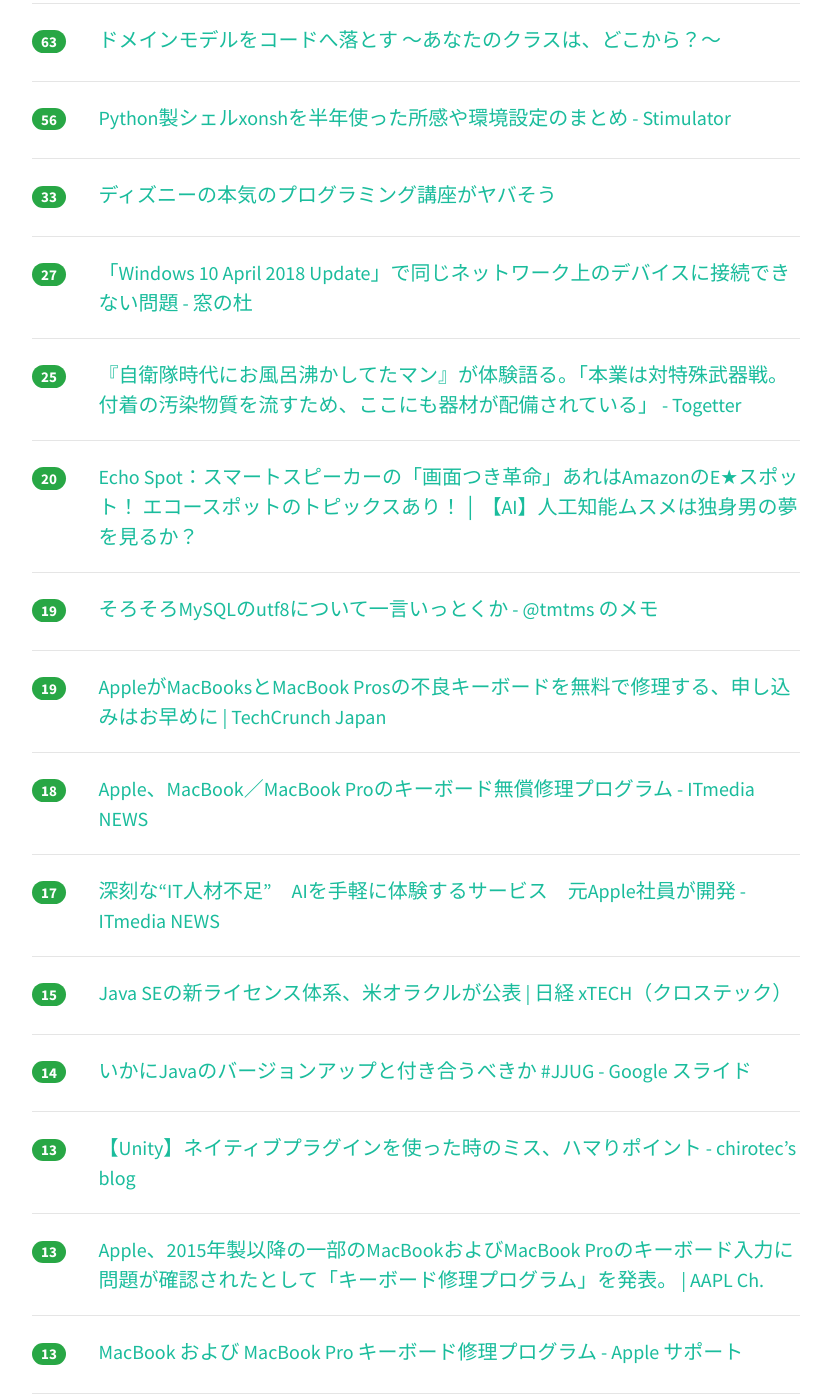
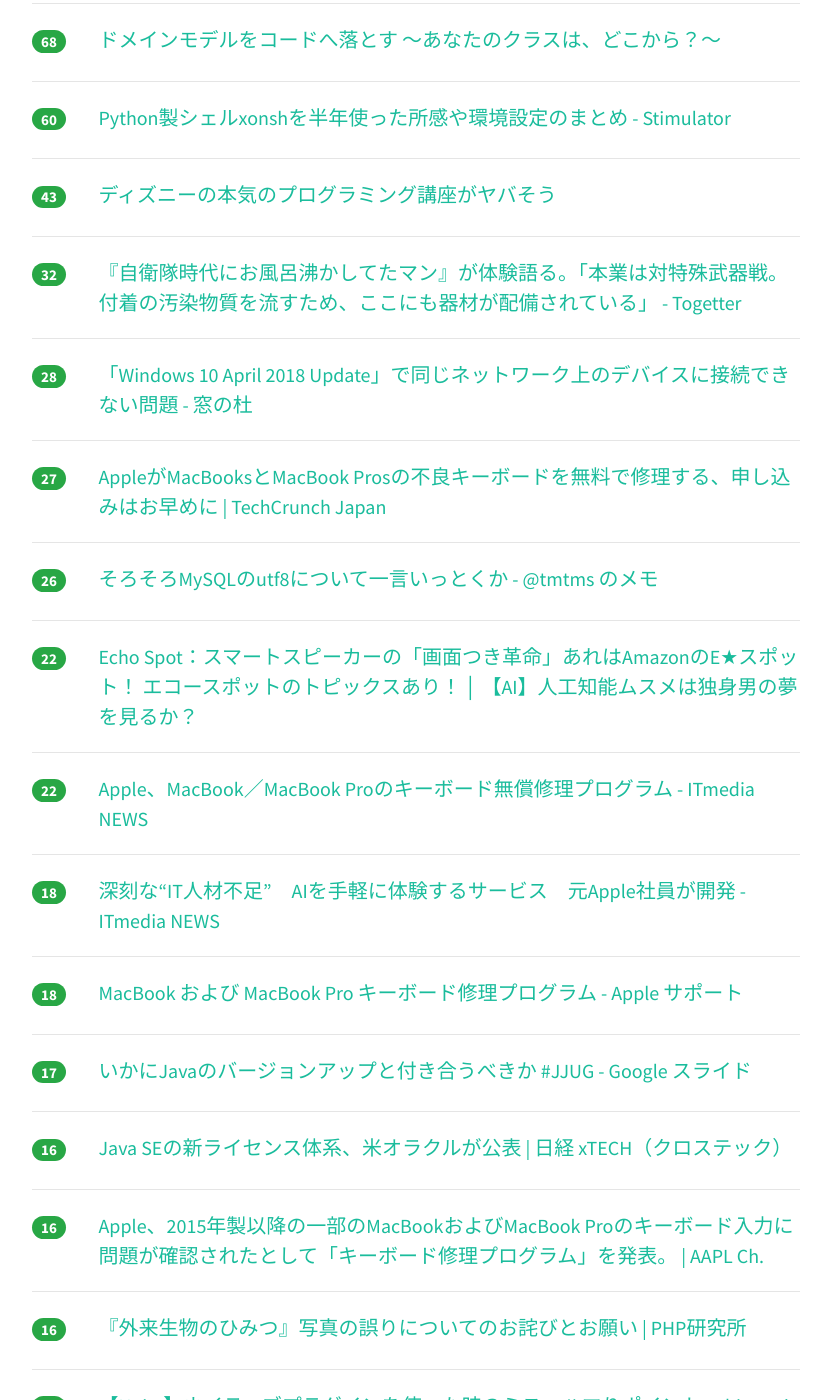
Before and after one commit to yatta47/hatena-matome-site, a Jekyll site: the page built from _posts/2018-06-23-hatena.md, in a window 1280 px wide and 1400 px high, scrolled down 370 px. Shown: the whole window, without its empty margins (224-1055 px from the left). Built offline with Jekyll 4.4.1, drawn with Linux system fonts in a browser that asks for light colours; nearby versions of some CDN libraries; some of the changed text lies outside the part shown.

Commit message:
Updated 2018-06-23

```diff
--- a/_posts/2018-06-23-hatena.md
+++ b/_posts/2018-06-23-hatena.md
@@ -1,69 +1,84 @@
 ---
 layout: post
 title:  "2018-06-23 はてぶIT"
-date:   2018-06-23 13:01:09
+date:   2018-06-23 14:02:32
 tags: [it-hotentry]
 ---
-40 件のデータあり
+42 件のデータあり
 
 <hr><div class="row">
-<div class="col-1"><span class="badge badge-pill badge-success h2">63</span></div>
+<div class="col-1"><span class="badge badge-pill badge-success h2">68</span></div>
 <div class="col-11"><a href='https://qiita.com/putan/items/d4e5fb95a110c1b0ff96' target='_blank'>ドメインモデルをコードへ落とす 〜あなたのクラスは、どこから？〜</a></div>
 </div>
 <hr>
 <div class="row">
-<div class="col-1"><span class="badge badge-pill badge-success h2">56</span></div>
+<div class="col-1"><span class="badge badge-pill badge-success h2">60</span></div>
 <div class="col-11"><a href='https://vaaaaaanquish.hatenablog.com/entry/2018/06/22/194227' target='_blank'>Python製シェルxonshを半年使った所感や環境設定のまとめ - Stimulator</a></div>
 </div>
 <hr>
 <div class="row">
-<div class="col-1"><span class="badge badge-pill badge-success h2">33</span></div>
+<div class="col-1"><span class="badge badge-pill badge-success h2">43</span></div>
 <div class="col-11"><a href='https://anond.hatelabo.jp/20180622070415' target='_blank'>ディズニーの本気のプログラミング講座がヤバそう</a></div>
 </div>
 <hr>
 <div class="row">
-<div class="col-1"><span class="badge badge-pill badge-success h2">27</span></div>
+<div class="col-1"><span class="badge badge-pill badge-success h2">32</span></div>
+<div class="col-11"><a href='https://togetter.com/li/1239911' target='_blank'>『自衛隊時代にお風呂沸かしてたマン』が体験語る。「本業は対特殊武器戦。付着の汚染物質を流すため、ここにも器材が配備されている」 - Togetter</a></div>
+</div>
+<hr>
+<div class="row">
+<div class="col-1"><span class="badge badge-pill badge-success h2">28</span></div>
 <div class="col-11"><a href='https://forest.watch.impress.co.jp/docs/news/1129026.html' target='_blank'>「Windows 10 April 2018 Update」で同じネットワーク上のデバイスに接続できない問題 - 窓の杜</a></div>
 </div>
 <hr>
 <div class="row">
-<div class="col-1"><span class="badge badge-pill badge-success h2">25</span></div>
-<div class="col-11"><a href='https://togetter.com/li/1239911' target='_blank'>『自衛隊時代にお風呂沸かしてたマン』が体験語る。「本業は対特殊武器戦。付着の汚染物質を流すため、ここにも器材が配備されている」 - Togetter</a></div>
+<div class="col-1"><span class="badge badge-pill badge-success h2">27</span></div>
+<div class="col-11"><a href='https://jp.techcrunch.com/2018/06/23/2018-06-22-apple-will-repair-busted-keyboards-on-recent-macbook-and-macbook-pros-for-free/' target='_blank'>AppleがMacBooksとMacBook Prosの不良キーボードを無料で修理する、申し込みはお早めに | TechCrunch Japan</a></div>
 </div>
 <hr>
 <div class="row">
-<div class="col-1"><span class="badge badge-pill badge-success h2">20</span></div>
+<div class="col-1"><span class="badge badge-pill badge-success h2">26</span></div>
+<div class="col-11"><a href='https://tmtms.hatenablog.com/entry/201806/mysql-utf8' target='_blank'>そろそろMySQLのutf8について一言いっとくか - @tmtms のメモ</a></div>
+</div>
+<hr>
+<div class="row">
+<div class="col-1"><span class="badge badge-pill badge-success h2">22</span></div>
 <div class="col-11"><a href='http://ai-topics.com/amazon-echo-spot-reservation/' target='_blank'>Echo Spot：スマートスピーカーの「画面つき革命」あれはAmazonのE★スポット！ エコースポットのトピックスあり！ │ 【AI】人工知能ムスメは独身男の夢を見るか？</a></div>
 </div>
 <hr>
 <div class="row">
-<div class="col-1"><span class="badge badge-pill badge-success h2">19</span></div>
-<div class="col-11"><a href='https://tmtms.hatenablog.com/entry/201806/mysql-utf8' target='_blank'>そろそろMySQLのutf8について一言いっとくか - @tmtms のメモ</a></div>
-</div>
-<hr>
-<div class="row">
-<div class="col-1"><span class="badge badge-pill badge-success h2">19</span></div>
-<div class="col-11"><a href='https://jp.techcrunch.com/2018/06/23/2018-06-22-apple-will-repair-busted-keyboards-on-recent-macbook-and-macbook-pros-for-free/' target='_blank'>AppleがMacBooksとMacBook Prosの不良キーボードを無料で修理する、申し込みはお早めに | TechCrunch Japan</a></div>
+<div class="col-1"><span class="badge badge-pill badge-success h2">22</span></div>
+<div class="col-11"><a href='http://www.itmedia.co.jp/news/articles/1806/23/news021.html' target='_blank'>Apple、MacBook／MacBook Proのキーボード無償修理プログラム - ITmedia NEWS</a></div>
 </div>
 <hr>
 <div class="row">
 <div class="col-1"><span class="badge badge-pill badge-success h2">18</span></div>
-<div class="col-11"><a href='http://www.itmedia.co.jp/news/articles/1806/23/news021.html' target='_blank'>Apple、MacBook／MacBook Proのキーボード無償修理プログラム - ITmedia NEWS</a></div>
+<div class="col-11"><a href='http://www.itmedia.co.jp/news/articles/1806/23/news006.html' target='_blank'>深刻な“IT人材不足”　AIを手軽に体験するサービス　元Apple社員が開発 - ITmedia NEWS</a></div>
+</div>
+<hr>
+<div class="row">
+<div class="col-1"><span class="badge badge-pill badge-success h2">18</span></div>
+<div class="col-11"><a href='https://www.apple.com/jp/support/keyboard-service-program-for-macbook-and-macbook-pro/' target='_blank'>MacBook および MacBook Pro キーボード修理プログラム - Apple サポート</a></div>
 </div>
 <hr>
 <div class="row">
 <div class="col-1"><span class="badge badge-pill badge-success h2">17</span></div>
-<div class="col-11"><a href='http://www.itmedia.co.jp/news/articles/1806/23/news006.html' target='_blank'>深刻な“IT人材不足”　AIを手軽に体験するサービス　元Apple社員が開発 - ITmedia NEWS</a></div>
+<div class="col-11"><a href='https://docs.google.com/presentation/d/1Q2xaFjJQwinzfAnnNVPNIiB-rfZeld2w_nIZ_y4oMlQ/mobilepresent?slide=id.p' target='_blank'>いかにJavaのバージョンアップと付き合うべきか #JJUG - Google スライド</a></div>
 </div>
 <hr>
 <div class="row">
-<div class="col-1"><span class="badge badge-pill badge-success h2">15</span></div>
+<div class="col-1"><span class="badge badge-pill badge-success h2">16</span></div>
 <div class="col-11"><a href='http://tech.nikkeibp.co.jp/atcl/nxt/news/18/01697/' target='_blank'>Java SEの新ライセンス体系、米オラクルが公表 | 日経 xTECH（クロステック）</a></div>
 </div>
 <hr>
 <div class="row">
-<div class="col-1"><span class="badge badge-pill badge-success h2">14</span></div>
-<div class="col-11"><a href='https://docs.google.com/presentation/d/1Q2xaFjJQwinzfAnnNVPNIiB-rfZeld2w_nIZ_y4oMlQ/mobilepresent?slide=id.p' target='_blank'>いかにJavaのバージョンアップと付き合うべきか #JJUG - Google スライド</a></div>
+<div class="col-1"><span class="badge badge-pill badge-success h2">16</span></div>
+<div class="col-11"><a href='https://applech2.com/archives/20180623-keyboard-service-program-for-macbook-pro-since-2015.html' target='_blank'>Apple、2015年製以降の一部のMacBookおよびMacBook Proのキーボード入力に問題が確認されたとして「キーボード修理プログラム」を発表。 | AAPL Ch.</a></div>
+</div>
+<hr>
+<div class="row">
+<div class="col-1"><span class="badge badge-pill badge-success h2">16</span></div>
+<div class="col-11"><a href='https://www.php.co.jp/news/2018/06/info0622.php' target='_blank'>『外来生物のひみつ』写真の誤りについてのお詫びとお願い | PHP研究所</a></div>
 </div>
 <hr>
 <div class="row">
@@ -73,22 +88,27 @@ tags: [it-hotentry]
 <hr>
 <div class="row">
 <div class="col-1"><span class="badge badge-pill badge-success h2">13</span></div>
-<div class="col-11"><a href='https://applech2.com/archives/20180623-keyboard-service-program-for-macbook-pro-since-2015.html' target='_blank'>Apple、2015年製以降の一部のMacBookおよびMacBook Proのキーボード入力に問題が確認されたとして「キーボード修理プログラム」を発表。 | AAPL Ch.</a></div>
-</div>
-<hr>
-<div class="row">
-<div class="col-1"><span class="badge badge-pill badge-success h2">13</span></div>
-<div class="col-11"><a href='https://www.apple.com/jp/support/keyboard-service-program-for-macbook-and-macbook-pro/' target='_blank'>MacBook および MacBook Pro キーボード修理プログラム - Apple サポート</a></div>
-</div>
-<hr>
-<div class="row">
-<div class="col-1"><span class="badge badge-pill badge-success h2">12</span></div>
 <div class="col-11"><a href='https://rocketnews24.com/2018/06/22/1081315/' target='_blank'>AIの生み出したアイドルがリアルすぎ！ これが「架空の人物」ってマジかよ!! | ロケットニュース24</a></div>
 </div>
 <hr>
 <div class="row">
+<div class="col-1"><span class="badge badge-pill badge-success h2">11</span></div>
+<div class="col-11"><a href='http://www.itmedia.co.jp/news/articles/1806/22/news137.html' target='_blank'>アイドル画像を自動生成するAI、京大発ベンチャーが開発 - ITmedia NEWS</a></div>
+</div>
+<hr>
+<div class="row">
+<div class="col-1"><span class="badge badge-pill badge-success h2">10</span></div>
+<div class="col-11"><a href='https://forest.watch.impress.co.jp/docs/news/1129023.html' target='_blank'>GitHub、「Atom 1.28」を正式公開 ～プロジェクト内検索の結果ビューを刷新 - 窓の杜</a></div>
+</div>
+<hr>
+<div class="row">
+<div class="col-1"><span class="badge badge-pill badge-success h2">10</span></div>
+<div class="col-11"><a href='https://japan.cnet.com/article/35121316/' target='_blank'>テレワークの認知度は4割、経験者は4％で7割以上が継続希望--エン・ジャパン調べ - CNET Japan</a></div>
+</div>
+<hr>
+<div class="row">
 <div class="col-1"><span class="badge badge-pill badge-success h2">9</span></div>
-<div class="col-11"><a href='https://forest.watch.impress.co.jp/docs/news/1129023.html' target='_blank'>GitHub、「Atom 1.28」を正式公開 ～プロジェクト内検索の結果ビューを刷新 - 窓の杜</a></div>
+<div class="col-11"><a href='https://summitregist.smktg.jp/public/application/add/59' target='_blank'>AWS Summit 2018 資料・動画一覧 - ｜AWS</a></div>
 </div>
 <hr>
 <div class="row">
@@ -98,7 +118,7 @@ tags: [it-hotentry]
 <hr>
 <div class="row">
 <div class="col-1"><span class="badge badge-pill badge-success h2">9</span></div>
-<div class="col-11"><a href='http://www.itmedia.co.jp/news/articles/1806/22/news137.html' target='_blank'>アイドル画像を自動生成するAI、京大発ベンチャーが開発 - ITmedia NEWS</a></div>
+<div class="col-11"><a href='https://togetter.com/li/1239805' target='_blank'>とあるアラフォーWebデザイナーさんの「スキルを習得した年齢」一覧に勇気づけられる人が続出 - Togetter</a></div>
 </div>
 <hr>
 <div class="row">
@@ -113,7 +133,12 @@ tags: [it-hotentry]
 <hr>
 <div class="row">
 <div class="col-1"><span class="badge badge-pill badge-success h2">8</span></div>
-<div class="col-11"><a href='https://togetter.com/li/1239805' target='_blank'>とあるアラフォーWebデザイナーさんの「スキルを習得した年齢」一覧に勇気づけられる人が続出 - Togetter</a></div>
+<div class="col-11"><a href='https://www.shoeisha.co.jp/press/detail/402' target='_blank'>『アルゴリズム図鑑』アプリ100万DLを記念し、 書籍版全文を期間限定で無料公開 ｜ 翔泳社</a></div>
+</div>
+<hr>
+<div class="row">
+<div class="col-1"><span class="badge badge-pill badge-success h2">8</span></div>
+<div class="col-11"><a href='https://japan.cnet.com/article/35120875/' target='_blank'>「ラブライブ！サンシャイン!!」Aqoursメットライフドームライブで見た“努力の結晶” - CNET Japan</a></div>
 </div>
 <hr>
 <div class="row">
@@ -124,16 +149,6 @@ tags: [it-hotentry]
 <div class="row">
 <div class="col-1"><span class="badge badge-pill badge-success h2">8</span></div>
 <div class="col-11"><a href='https://japan.cnet.com/article/35121100/' target='_blank'>大阪地震でSNSを活用した高校生たち--デマ拡散には注意 - CNET Japan</a></div>
-</div>
-<hr>
-<div class="row">
-<div class="col-1"><span class="badge badge-pill badge-success h2">8</span></div>
-<div class="col-11"><a href='https://japan.cnet.com/article/35121316/' target='_blank'>テレワークの認知度は4割、経験者は4％で7割以上が継続希望--エン・ジャパン調べ - CNET Japan</a></div>
-</div>
-<hr>
-<div class="row">
-<div class="col-1"><span class="badge badge-pill badge-success h2">7</span></div>
-<div class="col-11"><a href='https://summitregist.smktg.jp/public/application/add/59' target='_blank'>AWS Summit 2018 資料・動画一覧 - ｜AWS</a></div>
 </div>
 <hr>
 <div class="row">
@@ -153,12 +168,12 @@ tags: [it-hotentry]
 <hr>
 <div class="row">
 <div class="col-1"><span class="badge badge-pill badge-success h2">7</span></div>
-<div class="col-11"><a href='https://japan.cnet.com/article/35120875/' target='_blank'>「ラブライブ！サンシャイン!!」Aqoursメットライフドームライブで見た“努力の結晶” - CNET Japan</a></div>
+<div class="col-11"><a href='http://b.hatena.ne.jp/entry/s/piro.sakura.ne.jp/latest/blosxom/topics/2018-06-22_women.htm' target='_blank'>はてなブックマーク - Latest topics > 女性エンジニア少ない問題を解決する話、の何が問題なのか - outsider reflex</a></div>
 </div>
 <hr>
 <div class="row">
 <div class="col-1"><span class="badge badge-pill badge-success h2">7</span></div>
-<div class="col-11"><a href='http://b.hatena.ne.jp/entry/s/piro.sakura.ne.jp/latest/blosxom/topics/2018-06-22_women.htm' target='_blank'>はてなブックマーク - Latest topics > 女性エンジニア少ない問題を解決する話、の何が問題なのか - outsider reflex</a></div>
+<div class="col-11"><a href='https://forbesjapan.com/articles/detail/20920/1/1/1' target='_blank'>家自体がコンピュータになり、AIが居住者のアクションを妄想する未来【落合陽一×アシュトシュ・サクセナ】 | Forbes JAPAN（フォーブス ジャパン）</a></div>
 </div>
 <hr>
 <div class="row">
@@ -183,22 +198,17 @@ tags: [it-hotentry]
 <hr>
 <div class="row">
 <div class="col-1"><span class="badge badge-pill badge-success h2">5</span></div>
-<div class="col-11"><a href='https://www.shoeisha.co.jp/press/detail/402' target='_blank'>『アルゴリズム図鑑』アプリ100万DLを記念し、 書籍版全文を期間限定で無料公開 ｜ 翔泳社</a></div>
+<div class="col-11"><a href='https://cocopon.me/blog/2018/06/generative-design-p5js/' target='_blank'>『Generative Design』のp5.js版が発売されます & ワークショップのお知らせ - ここぽんのーと</a></div>
 </div>
 <hr>
 <div class="row">
 <div class="col-1"><span class="badge badge-pill badge-success h2">5</span></div>
-<div class="col-11"><a href='https://forbesjapan.com/articles/detail/20920/1/1/1' target='_blank'>家自体がコンピュータになり、AIが居住者のアクションを妄想する未来【落合陽一×アシュトシュ・サクセナ】 | Forbes JAPAN（フォーブス ジャパン）</a></div>
+<div class="col-11"><a href='https://www.sophiacreeks.com/entry/2018/06/22/%E3%83%8B%E3%82%B3%E3%83%8B%E3%82%B3%E6%96%87%E5%8C%96%E3%80%81%E6%AD%B4%E5%8F%B2%E3%81%AE%E3%81%99%E3%81%B9%E3%81%A6-%E3%83%8B%E3%82%B3%E3%83%8B%E3%82%B3%E5%8B%95%E7%94%BB%E3%81%A8%E3%81%AF%E4%BD%95' target='_blank'>ニコニコ文化、歴史のすべて-ニコニコ動画とは何だったのか- - 名無し文学部@ネット、社会、文化研究所</a></div>
 </div>
 <hr>
 <div class="row">
-<div class="col-1"><span class="badge badge-pill badge-success h2">4</span></div>
-<div class="col-11"><a href='https://cocopon.me/blog/2018/06/generative-design-p5js/' target='_blank'>『Generative Design』のp5.js版が発売されます & ワークショップのお知らせ - ここぽんのーと</a></div>
-</div>
-<hr>
-<div class="row">
-<div class="col-1"><span class="badge badge-pill badge-success h2">4</span></div>
-<div class="col-11"><a href='https://www.sophiacreeks.com/entry/2018/06/22/%E3%83%8B%E3%82%B3%E3%83%8B%E3%82%B3%E6%96%87%E5%8C%96%E3%80%81%E6%AD%B4%E5%8F%B2%E3%81%AE%E3%81%99%E3%81%B9%E3%81%A6-%E3%83%8B%E3%82%B3%E3%83%8B%E3%82%B3%E5%8B%95%E7%94%BB%E3%81%A8%E3%81%AF%E4%BD%95' target='_blank'>ニコニコ文化、歴史のすべて-ニコニコ動画とは何だったのか- - 名無し文学部@ネット、社会、文化研究所</a></div>
+<div class="col-1"><span class="badge badge-pill badge-success h2">5</span></div>
+<div class="col-11"><a href='https://japan.cnet.com/article/35121313/' target='_blank'>次期iPhoneのうわさ、3モデルのうち売れ筋は液晶モデル？--Appleニュース一気読み - CNET Japan</a></div>
 </div>
 <hr>
 <div class="row">
```
